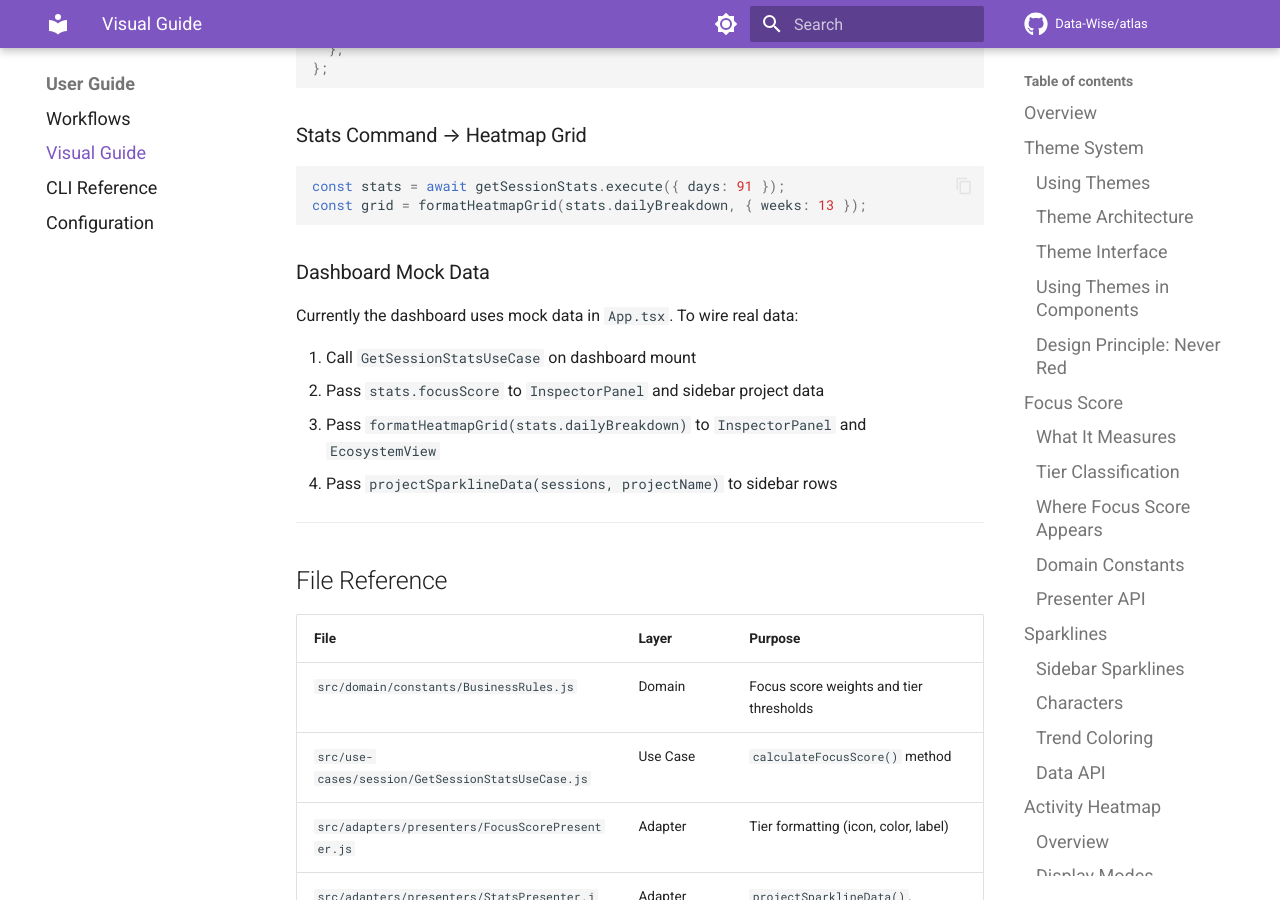
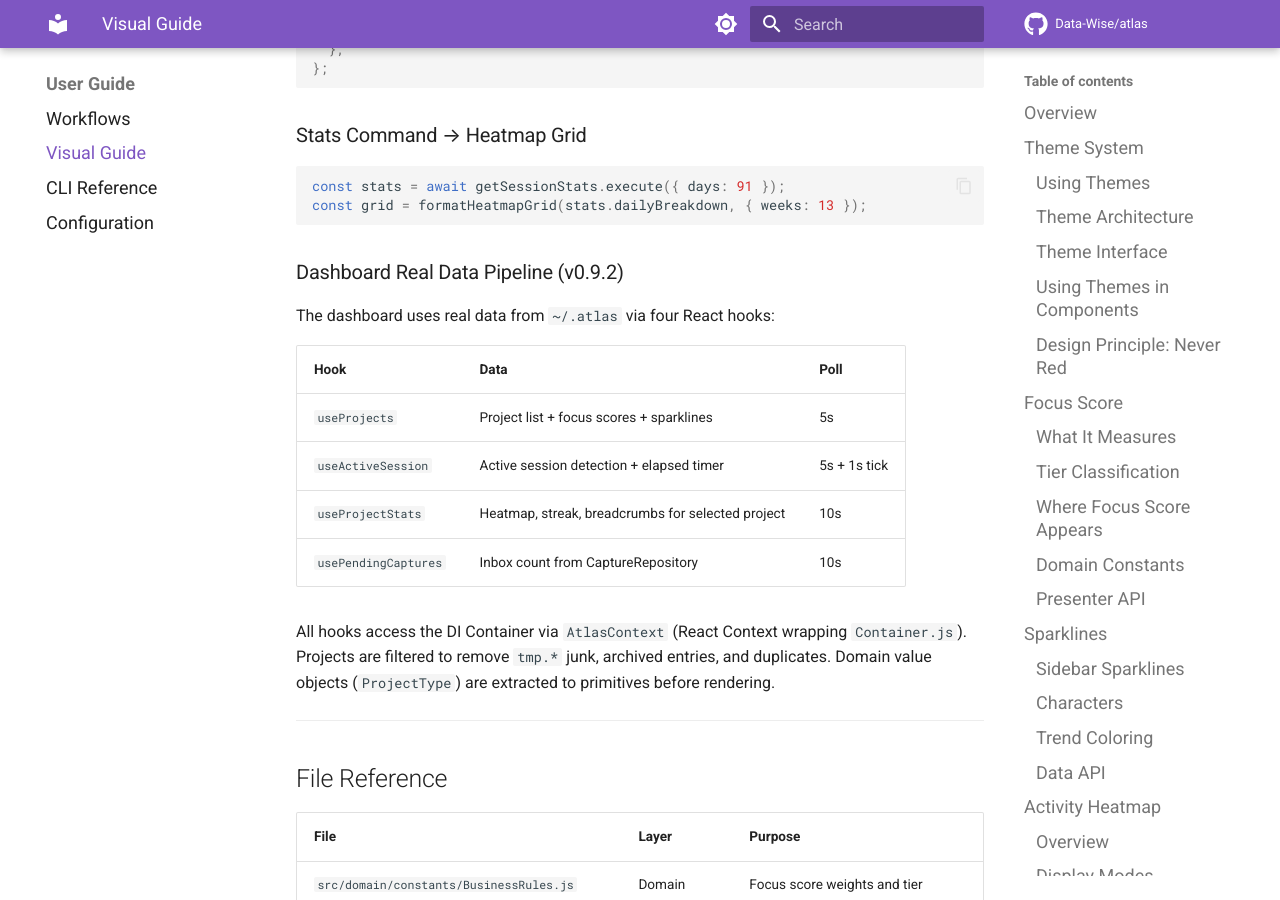
Before and after one commit to Data-Wise/atlas, an MkDocs documentation site: the page built from docs/VISUAL-GUIDE.md, in a window 1280 px wide and 900 px high, scrolled down 7836 px. Built offline with MkDocs 1.6.1 and Material for MkDocs 9.7.7, drawn with Linux system fonts in a browser that asks for light colours; comment, search, counter and statistics services are not loaded.

Commit message:
docs: update architecture, visual guide, and CLAUDE.md for v0.9.2 real data
- ARCHITECTURE.md: add hooks/ and AtlasContext to file tree, add dogfood test tree
- VISUAL-GUIDE.md: replace stale "Dashboard Mock Data" with real data pipeline table
- CLAUDE.md: add v0.9.2 to version history and status, add hooks/ to file tree

Co-Authored-By: Claude Opus 4.6 <noreply@anthropic.com>

````diff
--- a/docs/VISUAL-GUIDE.md
+++ b/docs/VISUAL-GUIDE.md
@@ -329,14 +329,20 @@ const stats = await getSessionStats.execute({ days: 91 });
 const grid = formatHeatmapGrid(stats.dailyBreakdown, { weeks: 13 });
 ```
 
-### Dashboard Mock Data
+### Dashboard Real Data Pipeline (v0.9.2)
 
-Currently the dashboard uses mock data in `App.tsx`. To wire real data:
+The dashboard uses real data from `~/.atlas` via four React hooks:
 
-1. Call `GetSessionStatsUseCase` on dashboard mount
-2. Pass `stats.focusScore` to `InspectorPanel` and sidebar project data
-3. Pass `formatHeatmapGrid(stats.dailyBreakdown)` to `InspectorPanel` and `EcosystemView`
-4. Pass `projectSparklineData(sessions, projectName)` to sidebar rows
+| Hook | Data | Poll |
+|------|------|------|
+| `useProjects` | Project list + focus scores + sparklines | 5s |
+| `useActiveSession` | Active session detection + elapsed timer | 5s + 1s tick |
+| `useProjectStats` | Heatmap, streak, breadcrumbs for selected project | 10s |
+| `usePendingCaptures` | Inbox count from CaptureRepository | 10s |
+
+All hooks access the DI Container via `AtlasContext` (React Context wrapping `Container.js`).
+Projects are filtered to remove `tmp.*` junk, archived entries, and duplicates.
+Domain value objects (`ProjectType`) are extracted to primitives before rendering.
 
 ---
 
````
Also changed, not shown: CLAUDE.md (+16 -1 lines), docs/ARCHITECTURE.md (+18 -3 lines).
